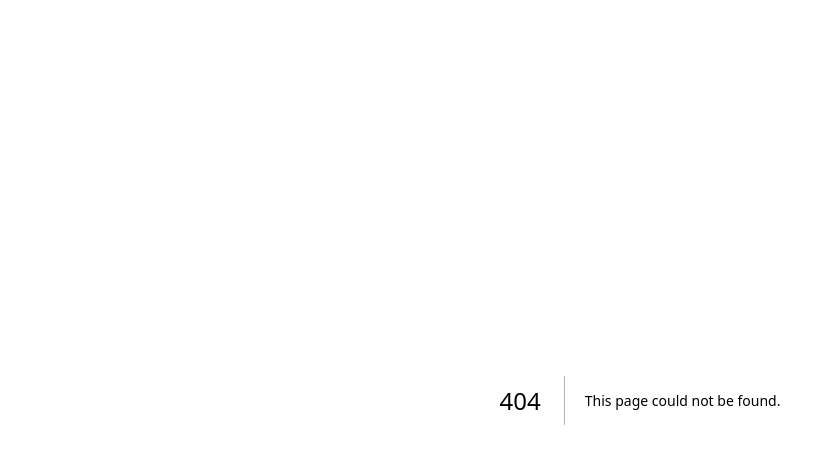
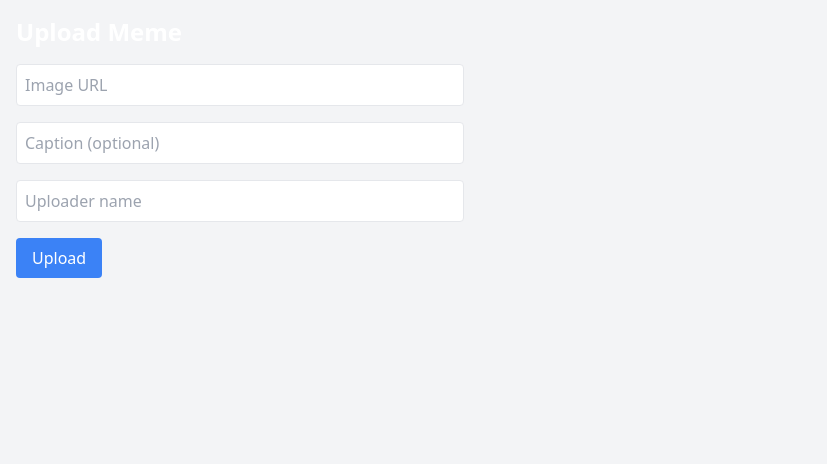
Before and after one commit to calvgrant/testwary, a Next.js app: page /uploadmeme in a window 1280 px wide. Before the commit this address had no page. Shown: the top 464 px of the page, without its empty margins (0-827 px from the left). Built offline with nearby package versions, Linux system fonts and the light colour scheme.

Commit message:
update uploadmeme.js

```diff
--- /dev/null
+++ b/pages/uploadmeme.js
@@ -0,0 +1,66 @@
+import { useState } from 'react';
+
+export default function UploadMeme() {
+  const [url, setUrl] = useState('');
+  const [caption, setCaption] = useState('');
+  const [uploader, setUploader] = useState('');
+  const [status, setStatus] = useState('');
+
+  const handleSubmit = async (e) => {
+    e.preventDefault();
+    setStatus('Uploading...');
+
+    const res = await fetch('/api/upload-meme', {
+      method: 'POST',
+      headers: {
+        'Content-Type': 'application/json',
+      },
+      body: JSON.stringify({ url, caption, uploader }),
+    });
+
+    const data = await res.json();
+    if (res.ok) {
+      setStatus('Meme uploaded! ID: ' + data.id);
+      setUrl('');
+      setCaption('');
+      setUploader('');
+    } else {
+      setStatus('Error: ' + data.error);
+    }
+  };
+
+  return (
+    <div className="min-h-screen p-4 bg-gray-100">
+      <h1 className="text-2xl font-bold mb-4">Upload Meme</h1>
+      <form onSubmit={handleSubmit} className="space-y-4 max-w-md">
+        <input
+          type="text"
+          placeholder="Image URL"
+          value={url}
+          onChange={(e) => setUrl(e.target.value)}
+          className="w-full p-2 border rounded"
+          required
+        />
+        <input
+          type="text"
+          placeholder="Caption (optional)"
+          value={caption}
+          onChange={(e) => setCaption(e.target.value)}
+          className="w-full p-2 border rounded"
+        />
+        <input
+          type="text"
+          placeholder="Uploader name"
+          value={uploader}
+          onChange={(e) => setUploader(e.target.value)}
+          className="w-full p-2 border rounded"
+          required
+        />
+        <button type="submit" className="bg-blue-500 text-white px-4 py-2 rounded">
+          Upload
+        </button>
+      </form>
+      {status && <p className="mt-4">{status}</p>}
+    </div>
+  );
+}
```
